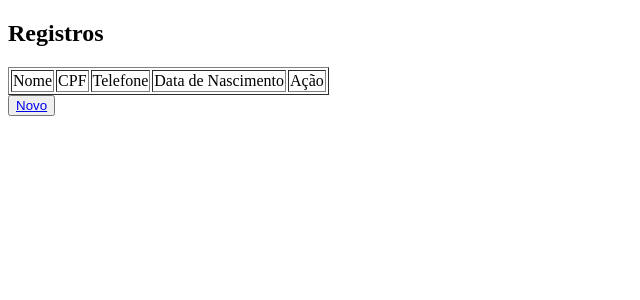
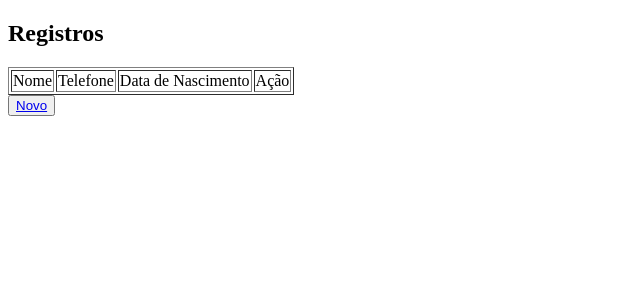
Before and after one commit to luizhenri96/api2, a Node server app: page /show in a window 1280 px wide. Shown: the top 300 px of the page, without its empty margins (0-640 px from the left). Run offline with Node 20, Linux system fonts and the light colour scheme; data that the repository does not hold is empty; some libraries are stand-ins or nearby versions.

Commit message:
Atualizações

```diff
--- a/views/edit2.ejs
+++ b/views/edit2.ejs
@@ -15,8 +15,6 @@
 
         <input type="text" value="<%= crud.nome %>" name="nome" required>
 
-        <input type="text" value="<%= crud.cpf %>" name="cpf" required>
-
         <input type="text" value="<%= crud.telefone %>" name="telefone" required>
 
         <input type="date" value="<%= crud.data %>" name="data" required>
--- a/views/index2.ejs
+++ b/views/index2.ejs
@@ -15,7 +15,7 @@
                 <input type="text" placeholder="Telefone" name="telefone">
                 <input type="date" name="data">
                 <input type="password" placeholder="Senha" name="senha">
-                <button type="submit">Submit</button> </form>
+                <button type="submit">Enviar</button> </form>
 </body>
 
 </html>
--- a/views/show2.ejs
+++ b/views/show2.ejs
@@ -16,7 +16,6 @@
         <thead>
             <tr>
                 <td>Nome</td>
-                <td>CPF</td>
                 <td>Telefone</td>
                 <td>Data de Nascimento</td>
                 <td>Ação</td>
@@ -29,7 +28,6 @@
 
                 <tr>
                     <td><%= details.nome %></td>
-                    <td><%= details.cpf %></td>
                     <td><%= details.telefone %></td>
                     <td><%= details.data.split('-').reverse().join('/') %></td>
 
```
